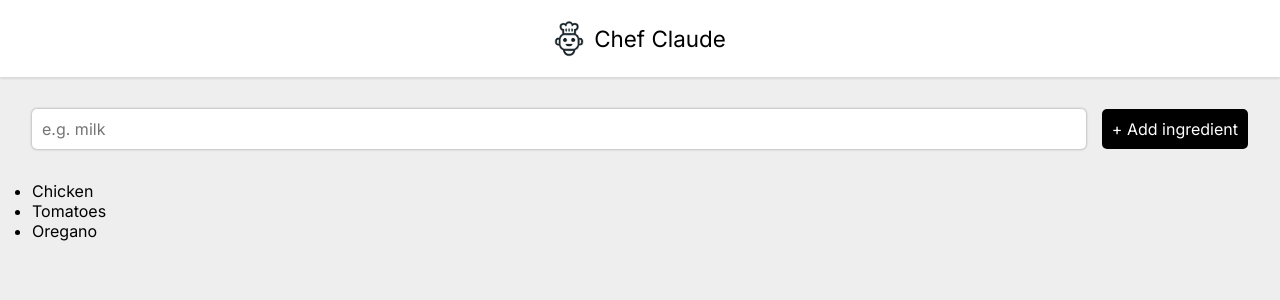
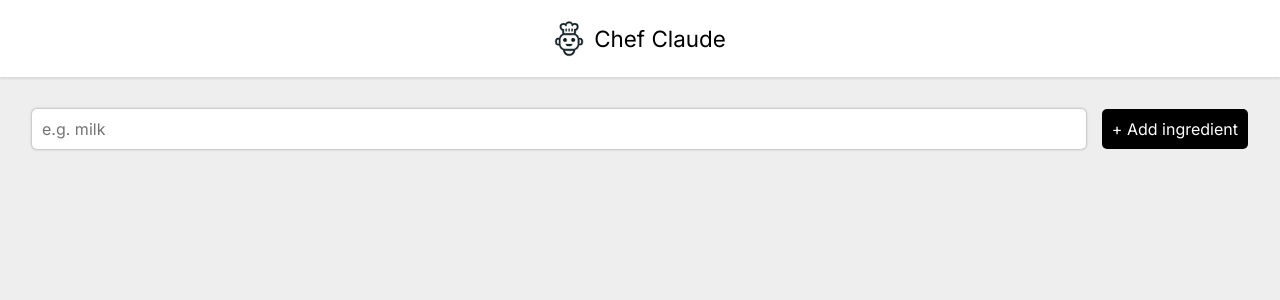
Before and after one commit to mint-tea-lover/ai-chef, a React (Vite) app: page / in a window 1280 px wide. Shown: the top 300 px of the page. Built offline with nearby package versions, Linux system fonts and the light colour scheme.

Commit message:
refactor: switch from onSubmit to form action for adding ingredients

```diff
--- a/src/components/Main.jsx
+++ b/src/components/Main.jsx
@@ -2,24 +2,21 @@ import "./Main.css";
 import React from "react";
 
 export default function Main() {
-  const [ingredients, setIngredients] = React.useState([
-    "Chicken",
-    "Tomatoes",
-    "Oregano",
-  ]);
+  const [ingredients, setIngredients] = React.useState([]);
 
-  function handleSubmit(event) {
-    event.preventDefault();
-    const formData = new FormData(event.currentTarget);
+  function addIngredient(formData) {
     const newIngredient = formData.get("ingredient");
-    if (!ingredients.includes(newIngredient)) {
-      setIngredients((prevIngredients) => [...prevIngredients, newIngredient]);
-    }
-    event.currentTarget.reset();
+    setIngredients((prevIngredients) => {
+      if (prevIngredients.includes(newIngredient)) {
+        return prevIngredients;
+      }
+      return [...prevIngredients, newIngredient];
+    });
   }
+
   return (
     <main>
-      <form className="ingredient-form" onSubmit={handleSubmit}>
+      <form className="ingredient-form" action={addIngredient}>
         <input
           className="ingredient-inp"
           aria-label="Add ingredient"
```
